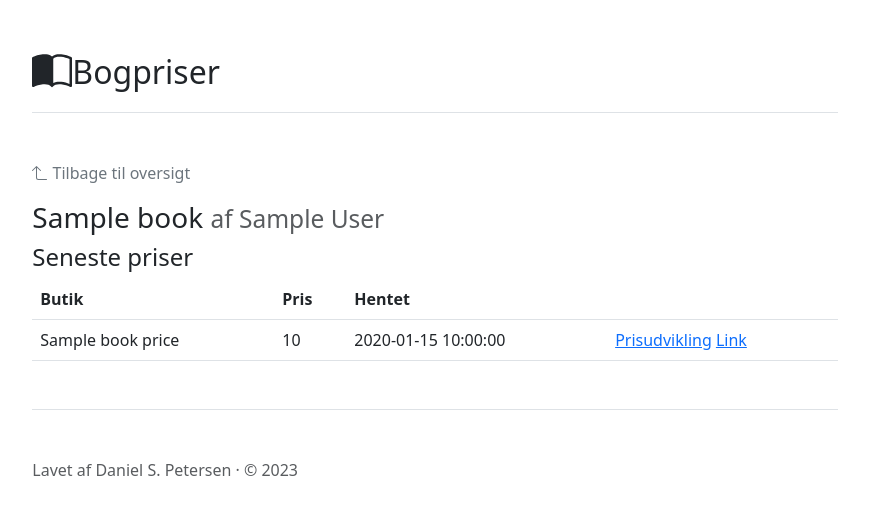
After one commit to dani7354/book-prices, a Flask app: template src/web/templates/book.html in a window 1280 px wide. The commit adds this page. Shown: the top 515 px of the page, without its empty margins (205-1074 px from the left). Run offline with Flask 2, Linux system fonts and the light colour scheme; the template is opened without the code that fills it: most values are stand-ins (such as "Sample title", 1, 10 or a date in 2020); parts of the project's set-up code (start-up, migrations or seed data) failed here and were passed over; some libraries are stand-ins or nearby versions.

Commit message:
Added price history page

```diff
--- a/src/web/app.py
+++ b/src/web/app.py
@@ -24,15 +24,29 @@ def index():
     return render_template("index.html", books=book_view_models)
 
 
-@app.route("/details/<int:book_id>")
-def details(book_id):
+@app.route("/book/<int:book_id>")
+def book(book_id):
     book = db.get_book(book_id)
     if book is None:
-        return "<h1>NotFound</h1>", 404
+        return "<h1>404 Not Found</h1>", 404
     book_prices = db.get_latest_prices(book.id)
     book_details = BookMapper.map_book_details(book, book_prices)
 
-    return render_template("details.html", details=book_details)
+    return render_template("book.html", details=book_details)
+
+
+@app.route("/book/<int:book_id>/store/<int:store_id>")
+def price_history(book_id, store_id):
+    book = db.get_book(book_id)
+    book_store = db.get_book_store(store_id)
+
+    if book is None or book_store is None:
+        return "<h1>404 Not Found</h1>", 404
+
+    prices_for_store = db.get_book_prices_for_store(book, book_store)
+    price_history_view_model = BookMapper.map_price_history(book, book_store, prices_for_store)
+
+    return render_template("price_history.html", price_history=price_history_view_model)
 
 
 if __name__ == "__main__":
--- a/src/web/templates/base.html
+++ b/src/web/templates/base.html
@@ -4,7 +4,7 @@
     <meta charset="utf-8">
     <meta name="viewport" content="width=device-width, initial-scale=1">
     <title>Bogpriser</title>
-    <link href="../static/css/bootstrap.css" rel="stylesheet">
+    <link href="/static/css/bootstrap.css" rel="stylesheet">
     <style>
       .bd-placeholder-img {
         font-size: 1.125rem;
@@ -58,7 +58,7 @@
       }
     </style>
     <!-- Custom styles for this template -->
-    <link href="../static/css/style.css" rel="stylesheet">
+    <link href="/static/css/style.css" rel="stylesheet">
   </head>
   <body>
 
@@ -79,6 +79,6 @@
     Lavet af Daniel S. Petersen &middot; &copy; 2023
   </footer>
   </div>
-    <script src="../static/js/bootstrap.bundle.js"></script>
+    <script src="/static/js/bootstrap.bundle.js"></script>
   </body>
 </html>
--- /dev/null
+++ b/src/web/templates/book.html
@@ -0,0 +1,40 @@
+{% extends "base.html" %}
+{% block content %}
+<p class="text-muted" >
+<a class="link-secondary text-decoration-none" href="{{ url_for('index') }}">
+  <svg xmlns="http://www.w3.org/2000/svg" width="16" height="16" fill="currentColor" class="bi bi-arrow-90deg-up" viewBox="0 0 16 16">
+  <path fill-rule="evenodd" d="M4.854 1.146a.5.5 0 0 0-.708 0l-4 4a.5.5 0 1 0 .708.708L4 2.707V12.5A2.5 2.5 0 0 0 6.5 15h8a.5.5 0 0 0 0-1h-8A1.5 1.5 0 0 1 5 12.5V2.707l3.146 3.147a.5.5 0 1 0 .708-.708l-4-4z"></path>
+  </svg>
+  <span>Tilbage til oversigt</span>
+</a>
+</p>
+
+<h3>
+  {{ details.book.title }}
+  <small class="text-muted">af {{ details.book.author }}</small>
+</h3>
+<h4>Seneste priser</h4>
+<table class="table">
+  <thead>
+    <tr>
+      <th scope="col">Butik</th>
+      <th scope="col">Pris</th>
+      <th scope="col">Hentet</th>
+      <th scope="col"></th>
+    </tr>
+  </thead>
+  <tbody>
+  {% for p in details.book_prices %}
+    <tr>
+      <td>{{ p.book_store_name }}</td>
+      <td>{{ p.price }}</td>
+      <td>{{ p.created }}</td>
+      <td>
+        <a href="{{ url_for('price_history', book_id=details.book.id, store_id=p.book_store_id) }}">Prisudvikling</a>
+        <a href="{{ p.url }}">Link</a>
+      </td>
+    </tr>
+  {% endfor %}
+  </tbody>
+</table>
+{% endblock %}
--- a/src/web/templates/index.html
+++ b/src/web/templates/index.html
@@ -7,7 +7,7 @@
       <div class="col">
         <div class="card">
           <div class="card-body">
-            <h5 class="card-title"><a class="link-secondary" href="{{ url_for('details', book_id=b.id) }}">{{ b.title }}</a></h5>
+            <h5 class="card-title"><a class="link-secondary" href="{{ url_for('book', book_id=b.id) }}">{{ b.title }}</a></h5>
             <p class="card-text">{{ b.author }}</p>
           </div>
         </div>
--- a/src/web/viewmodels/book_mapper.py
+++ b/src/web/viewmodels/book_mapper.py
@@ -1,4 +1,4 @@
-from .book import BookListItemViewModel, BookDetailsViewModel
+from .book import BookListItemViewModel, BookDetailsViewModel, PriceHistoryViewModel
 
 
 class BookMapper:
@@ -13,3 +13,7 @@ class BookMapper:
     @staticmethod
     def map_book_details(book, book_prices) -> BookDetailsViewModel:
         return BookDetailsViewModel(book, book_prices)
+
+    @staticmethod
+    def map_price_history(book, book_store, book_prices):
+        return PriceHistoryViewModel(book, book_store, book_prices)
```
Also changed, not shown: src/data/bookprice_db.py (+40 -3 lines), src/web/templates/price_history.html (renamed from src/web/templates/details.html, +8 -15 lines), src/web/viewmodels/book.py (+7 -0 lines).
